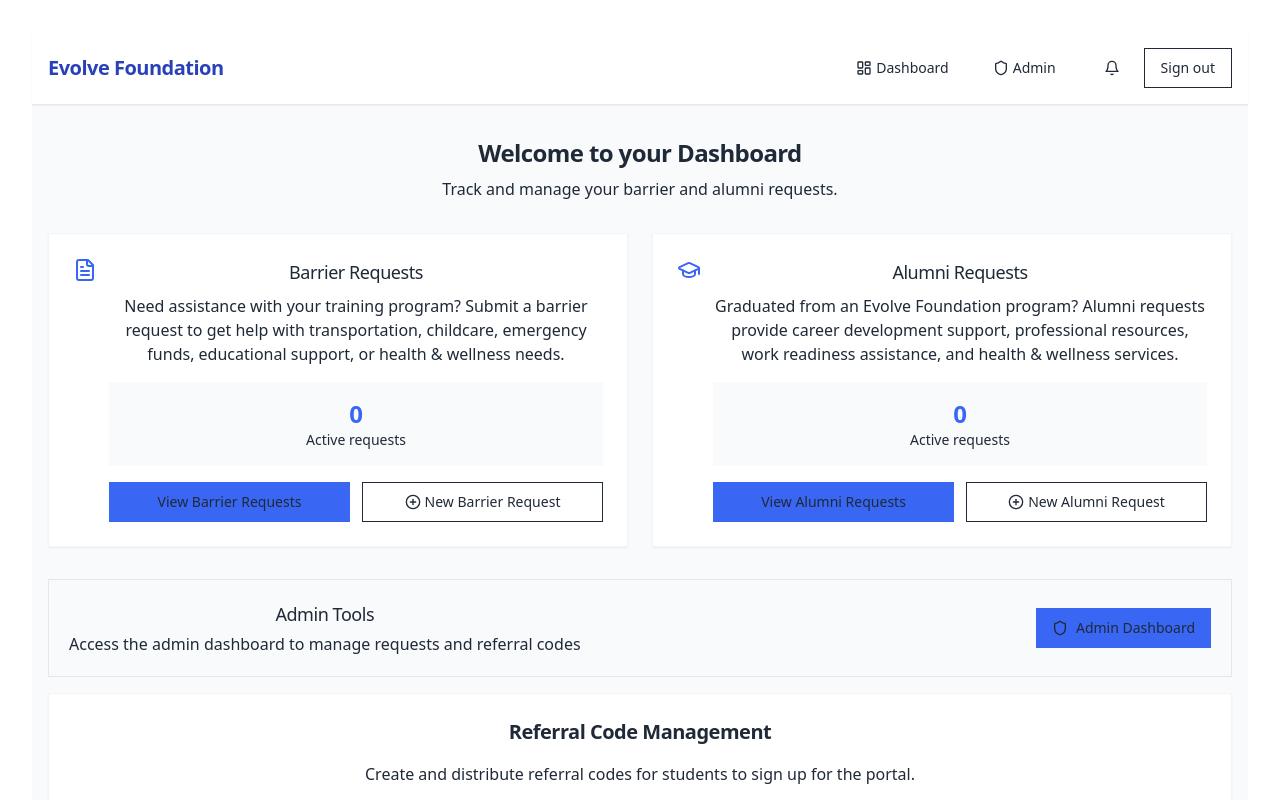
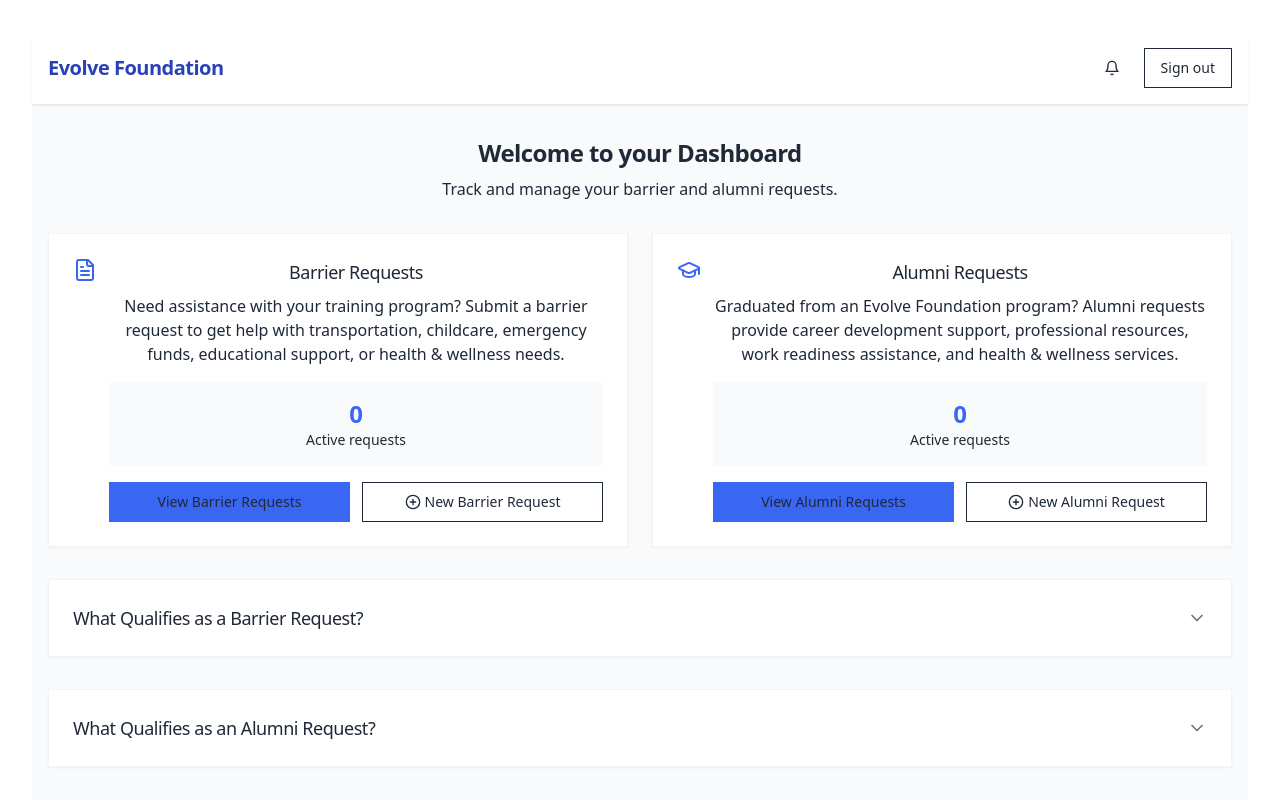
Before and after one commit to Cedwards90/alumni-gatekeeper, a React (Vite) app: page /dashboard in a window 1280 px wide. Shown: the top 800 px of the page. Built offline with nearby package versions, Linux system fonts and the light colour scheme.

Commit message:
Hide admin tools from students
Hide admin tools and dashboard from students in their dashboard.

```diff
--- a/src/components/dashboard/DashboardLayout.tsx
+++ b/src/components/dashboard/DashboardLayout.tsx
@@ -14,7 +14,7 @@ interface DashboardLayoutProps {
 const DashboardLayout = ({ children }: DashboardLayoutProps) => {
   const navigate = useNavigate();
   // In a real app, this would be determined by the user's role from authentication
-  const [isAdmin, setIsAdmin] = useState(true);
+  const [isAdmin, setIsAdmin] = useState(false);
 
   const handleSignOut = () => {
     // In a real app, you would call a sign out API here
--- a/src/pages/Dashboard.tsx
+++ b/src/pages/Dashboard.tsx
@@ -15,7 +15,7 @@ import { Shield } from "lucide-react";
 const Dashboard = () => {
   const [isLoading, setIsLoading] = useState(true);
   // In a real app, this would be determined by the user's role from authentication
-  const [isAdmin, setIsAdmin] = useState(true);
+  const [isAdmin, setIsAdmin] = useState(false);
 
   useEffect(() => {
     // Simulate loading data
```
